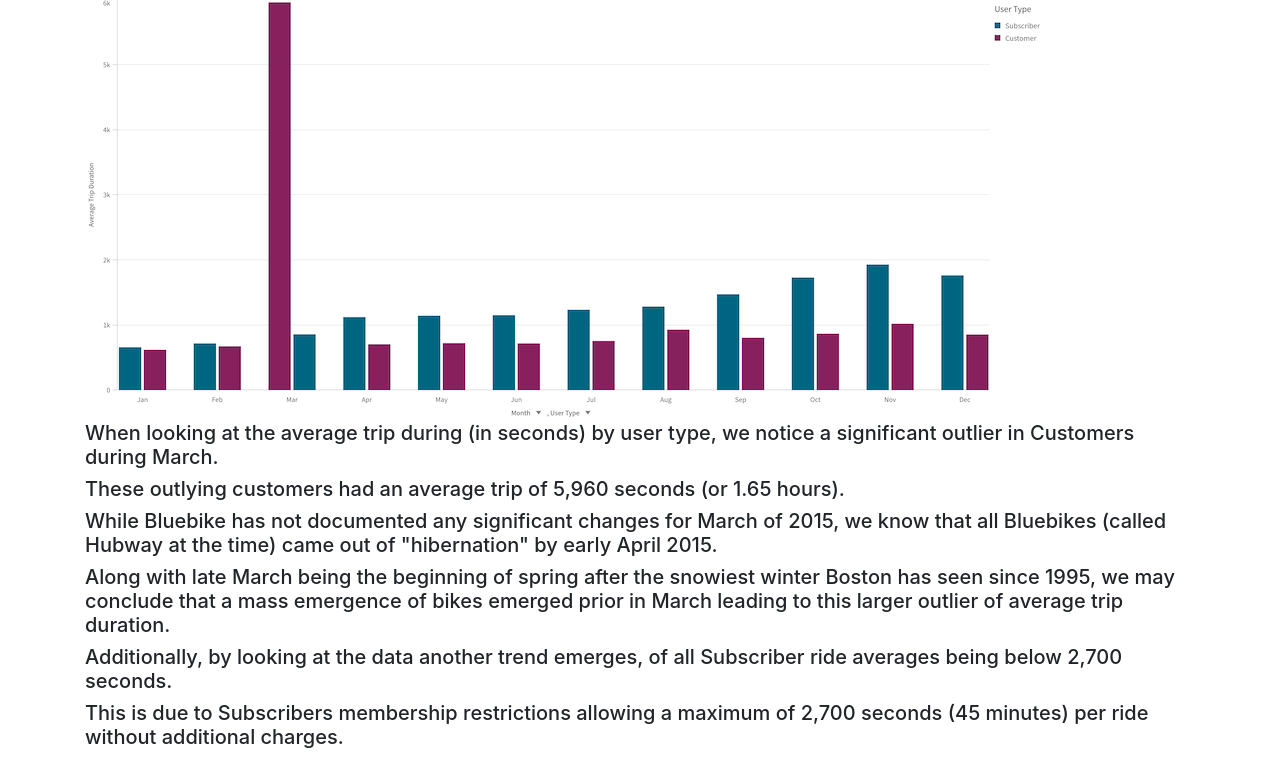
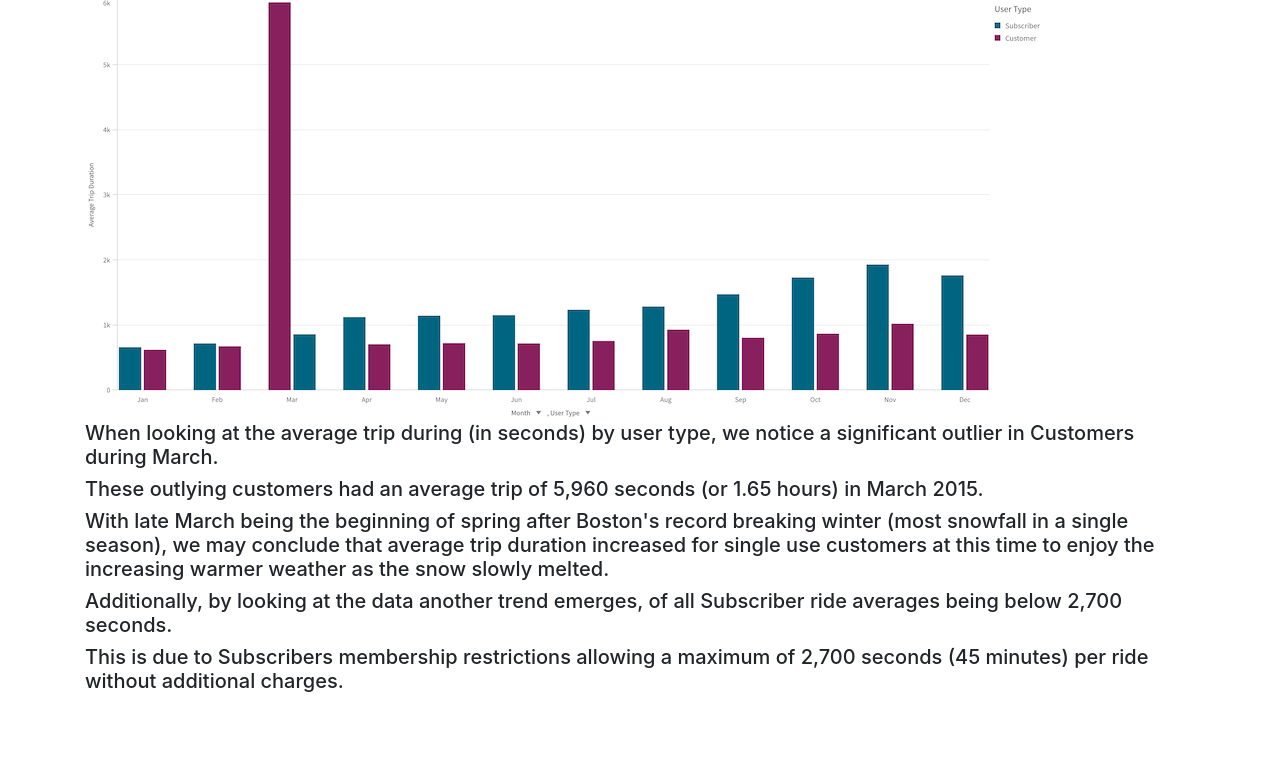
Before and after one commit to bpotvin06/BlueBike, a Flask app: page /2015 in a window 1280 px wide. Shown: the part 1360-2117 px from the top of the page. After the commit the page ends 2052 px from the top, so only its background shows below. Run offline with Flask 3, Linux system fonts and the light colour scheme; a user stored in the database is signed in; some libraries are stand-ins or nearby versions.

Commit message:
editing data analysis

```diff
--- a/website/templates/yr2015.html
+++ b/website/templates/yr2015.html
@@ -25,9 +25,8 @@
     <br>
     <img logo src="{{ url_for('static', filename='AvgTripUser.png' )}}" class="center" />
     <h5>When looking at the average trip during (in seconds) by user type, we notice a significant outlier in Customers during March.</h5>
-    <h5>These outlying customers had an average trip of 5,960 seconds (or 1.65 hours).</h5>
-    <h5>While Bluebike has not documented any significant changes for March of 2015, we know that all Bluebikes (called Hubway at the time) came out of "hibernation" by early April 2015.</h5>
-    <h5>Along with late March being the beginning of spring after the snowiest winter Boston has seen since 1995, we may conclude that a mass emergence of bikes emerged prior in March leading to this larger outlier of average trip duration.</h5>
+    <h5>These outlying customers had an average trip of 5,960 seconds (or 1.65 hours) in March 2015.</h5>
+    <h5>With late March being the beginning of spring after Boston's record breaking winter (most snowfall in a single season), we may conclude that average trip duration increased for single use customers at this time to enjoy the increasing warmer weather as the snow slowly melted.</h5>
     <h5>Additionally, by looking at the data another trend emerges, of all Subscriber ride averages being below 2,700 seconds.</h5>
     <h5>This is due to Subscribers membership restrictions allowing a maximum of 2,700 seconds (45 minutes) per ride without additional charges.</h5>
 
```
